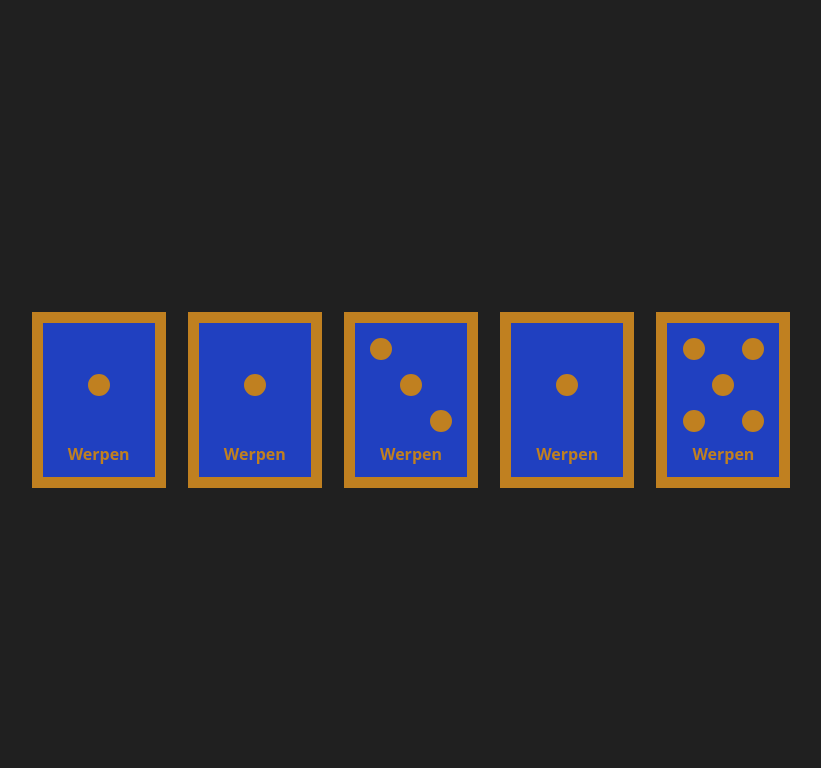
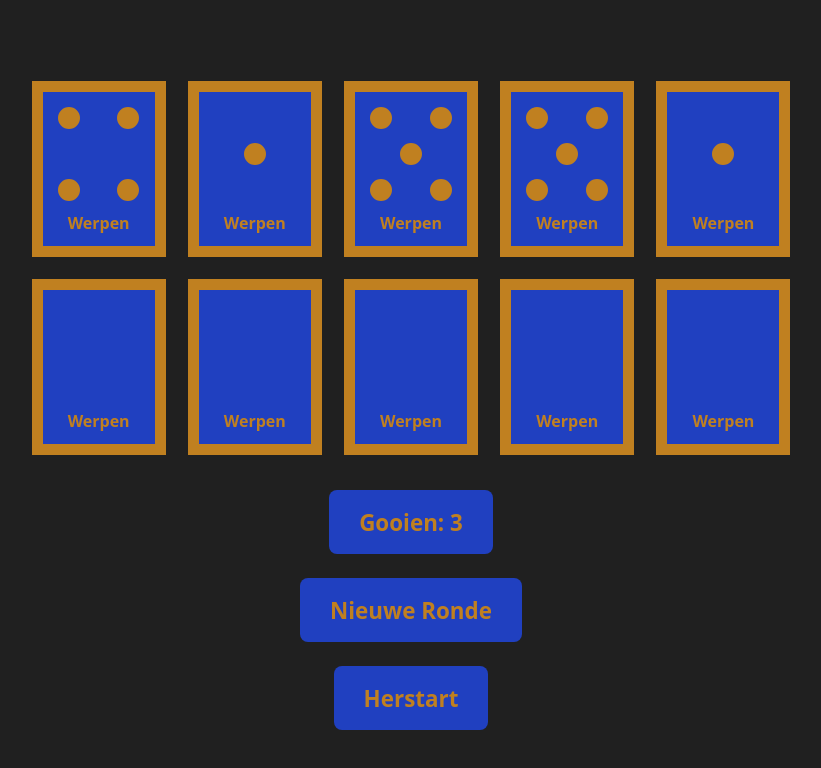
Before and after one commit to janderkkotlarski/vue_yahtzee, a Vue app: page / in a window 1280 px wide. Shown: the top 768 px of the page, without its empty margins (229-1050 px from the left). Built offline with nearby package versions, Linux system fonts and the light colour scheme.

Commit message:
Ask for help, find out just before the mentor is about to hear the problem what one did wrong and voila, problem fixed

```diff
--- a/src/App.vue
+++ b/src/App.vue
@@ -30,4 +30,6 @@ const diceClap = ref({dice: [], clicked: 0});
 
 <template>
     <RollTester :diceLine="diceArray" />
+
+    <Roller :diceLine="diceClap" />
 </template>
--- a/src/components/RollTester.vue
+++ b/src/components/RollTester.vue
@@ -1,39 +1,75 @@
 <script setup>
 import Dice from './Dice.vue';
 
-const emit = defineEmits(['inFocus', 'rescan']);
+// const emit = defineEmits(['inFocus', 'rescan']);
 
 const valueMax = 6;
 const diceAmount = 5;
 
 const normal = '______';
+const invert = 'invert';
+
+const numberLine = 0;
+// const diceLine = defineModel('diceLine');
+
+const diceLine = defineModel('diceLine', {
+    type: Object,
+    default: {
+        dice: [],
+        clicked: 0,
+    },
+});
+
+// const diceInit = () => {
+//     const dices = [];
+
+//     for (let index = 1; index <= diceAmount; ++index) {
+//         dices.push({id: index, rolled: 0, inversion: normal});
+//     }
+
+//     const diceArray = {dice: dices, clicked: 0};
+
+//     diceLine.value = diceArray;
+// };
+
+// diceInit();
 
 const roll = () => Math.floor(valueMax * Math.random()) + 1;
 
-const numberLine = 0;
-const diceLine = defineModel('diceLine');
+const cuboid = index => {
+    if (index > 0 && index <= diceAmount) {
+        return diceLine.value.dice[index - 1];
+    }
+};
 
-// const diceLine = defineModel('diceLine', {
-//     type: Object,
-//     default: {
-//         dice: [],
-//         clicked: 0,
-//     },
-// });
+// const diceRoll = () => {
+//     for (let index = 1; index <= diceAmount; ++index) {
+//         const cubid = cuboid(index);
 
-const diceInit = () => {
-    const dices = [];
+//         cubid.rolled = roll();
 
+//         // // If not locked, then roll
+//         // if (cubid.inversion === normal) {
+//         //     cubid.rolled = roll();
+
+//         //     // publicDice.value[index - 1].rolled = cubid.rolled;
+//         // }
+//     }
+// };
+
+// diceRoll();
+
+const diceArrayFilling = () => {
     for (let index = 1; index <= diceAmount; ++index) {
-        dices.push({id: index, rolled: 0});
+        diceLine.value.dice.push({id: index, rolled: roll(), inversion: normal});
+
+        // publicDice.value.push({id: index, rolled: 0});
     }
 
-    const diceArray = {dice: dices, clicked: 0};
-
-    diceLine.value = diceArray;
+    diceLine.value.clicked = 0;
 };
 
-diceInit();
+diceArrayFilling();
 
 const rolling = () => {
     for (const cube of diceLine.value.dice) {
@@ -45,7 +81,7 @@ const rolling = () => {
     }
 };
 
-rolling();
+// rolling();
 
 // const cuboid = index => {
 //     if (index > 0 && index <= diceAmount) {
@@ -53,15 +89,11 @@ rolling();
 //     }
 // };
 
-const cuboid = index => {
-    if (index > 0 && index <= diceAmount) {
-        return diceLine.value.dice[index - 1];
-    }
-};
-
 const uptick = index => {
     if (index > 0 && index <= diceAmount) {
-        const cubid = cuboid(index);
+        // const cubid = cuboid(index);
+
+        const cubid = diceLine.value.dice[index - 1];
 
         ++cubid.rolled;
 
@@ -93,12 +125,14 @@ const flip = index => {
 </script>
 
 <template>
-    <Dice
-        @click="uptick(cube.id)"
-        v-for="cube in diceLine.dice"
-        :key="cube.id"
-        v-model:eyeValue="cube.rolled"
-        :class="normal"
-        :inverted="normal"
-    />
+    <div>
+        <Dice
+            @click="flip(cube.id)"
+            v-for="cube in diceLine.dice"
+            :key="cube.id"
+            v-model:eyeValue="cube.rolled"
+            :class="cube.inversion"
+            :inverted="cube.inversion"
+        />
+    </div>
 </template>
--- a/src/components/Scorer.vue
+++ b/src/components/Scorer.vue
@@ -2,6 +2,7 @@
 import {ref} from 'vue';
 // import Dice from './Dice.vue';
 import RollTest from './RollTest.vue';
+import RollTester from './RollTester.vue';
 import Scorelist from './Scorelist.vue';
 // import Scoring from './Scoring.vue';
 import {klik, klak, lock, back, lack, scoreUpperInit, scoreLowerInit} from './Varinit.mjs';
@@ -44,6 +45,14 @@ const cuboid = index => {
         return diceArray.value.dice[index - 1];
     }
 };
+
+const rolled = () => {
+    for (let index = 1; index <= diceAmount; ++index) {
+        diceRow.value.dice.push({id: index, rolled: index + 1});
+    }
+};
+
+// rolled();
 
 const scoreUpper = ref(scoreUpperInit);
 const scoreLower = ref(scoreLowerInit);
@@ -384,7 +393,7 @@ const lockEntry = (box, index) => {
 </script>
 
 <template>
-    <RollTest :diceLine="diceArray" />
+    <RollTester :diceLine="diceArray" />
 
     <br />
     <br />
```
